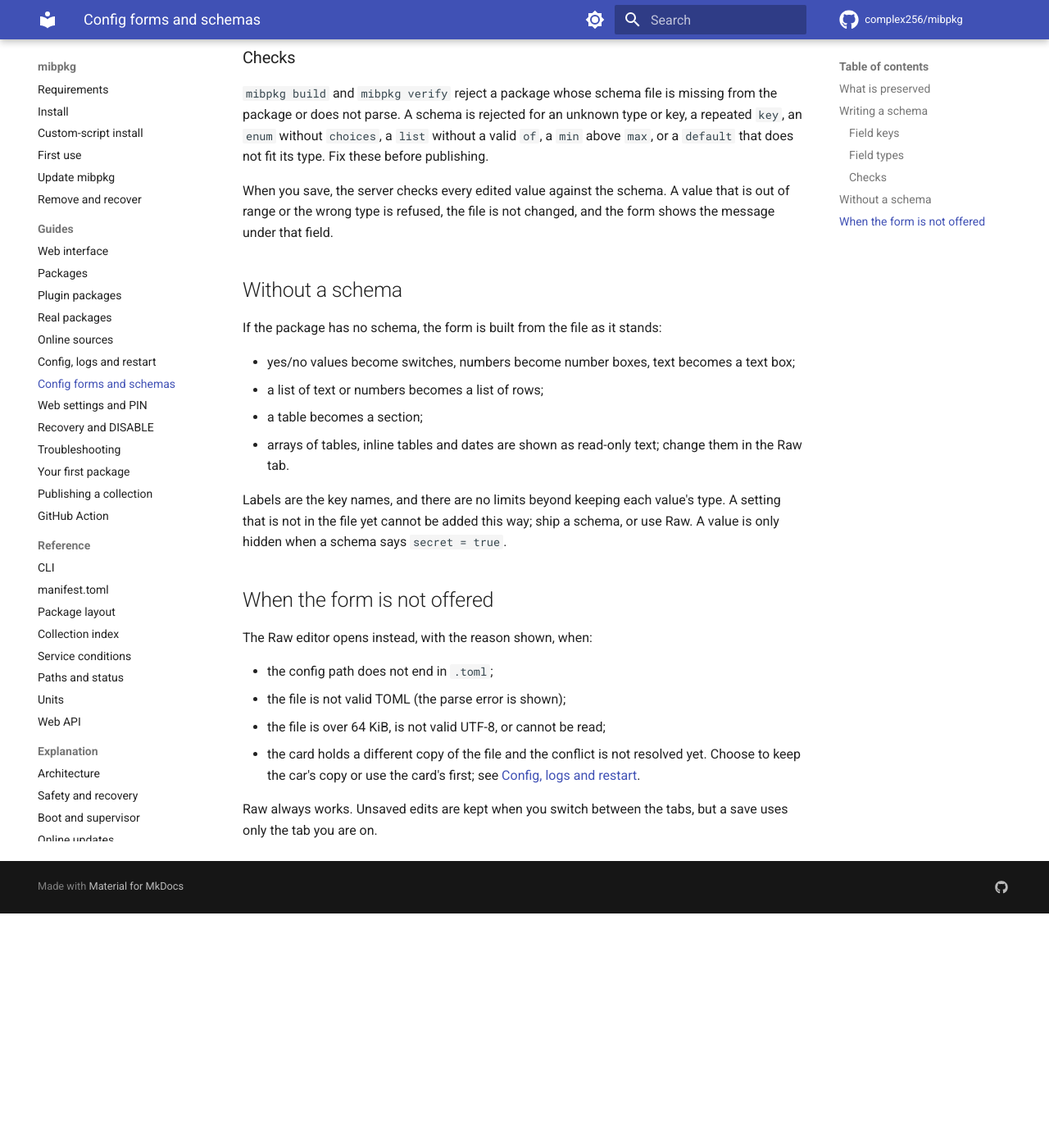
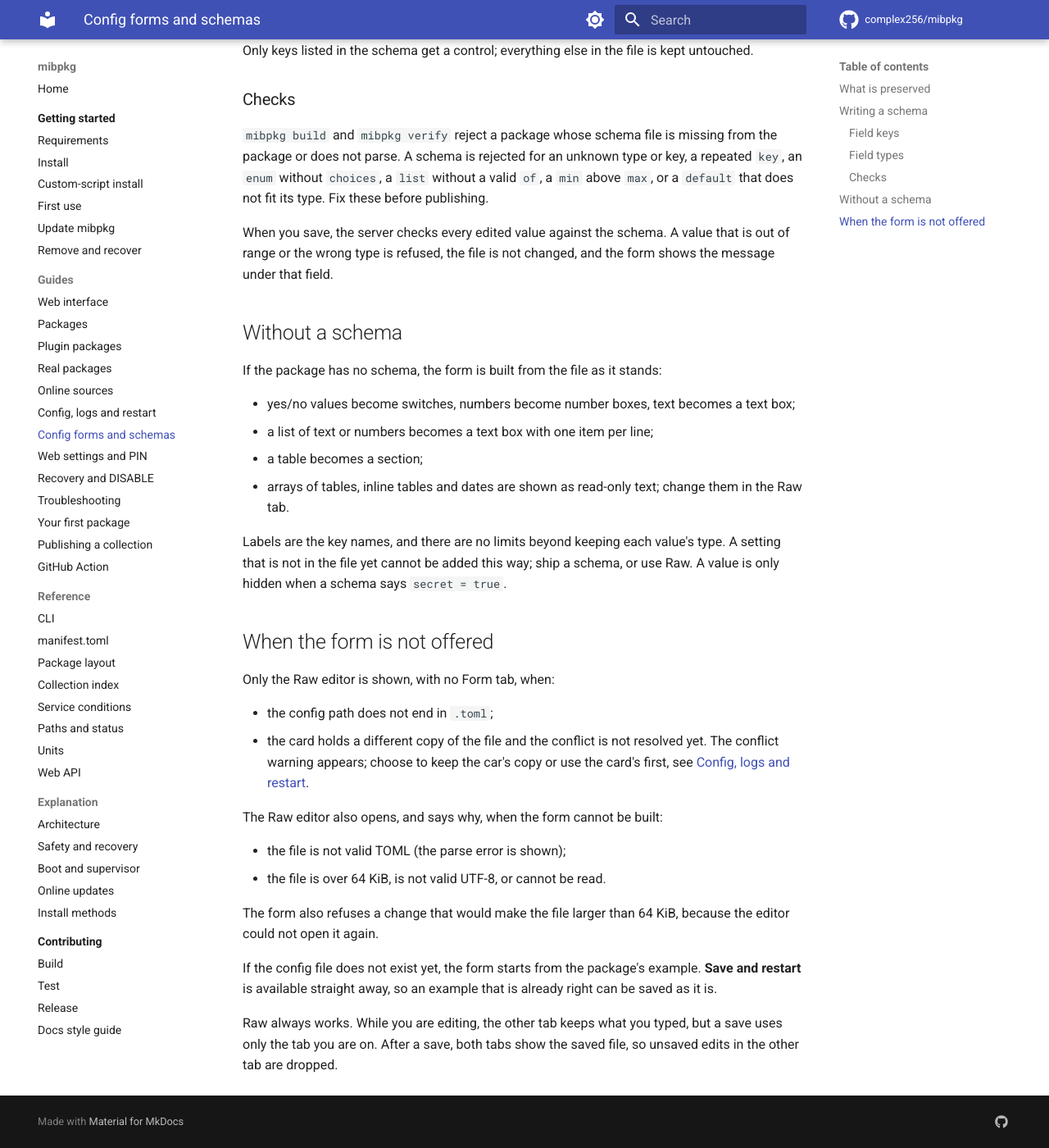
Before and after one commit to complex256/mibpkg, an MkDocs documentation site: the page built from docs/guides/config-schema.md, in a window 1280 px wide and 1400 px high, scrolled down 3061 px. Shown: the whole window at 82% size. Built offline with MkDocs 1.6.1 and Material for MkDocs 9.7.7, drawn with Linux system fonts in a browser that asks for light colours; comment, search, counter and statistics services are not loaded; before the commit the page ends 4175 px from its top, so only the background shows below that; some of the changed text lies outside the part shown.

Commit message:
docs: list controls, form availability, API errors, schema release note
Co-Authored-By: Claude Sonnet 5.5 <noreply@anthropic.com>

````diff
--- a/docs/guides/config-schema.md
+++ b/docs/guides/config-schema.md
@@ -1,8 +1,8 @@
 # Config forms and schemas
 
 For a config file that ends in `.toml`, the web interface shows two tabs: **Form** and **Raw**. Raw is
-the plain text editor. Form shows one control per setting: a switch for yes/no, a number box for
-numbers, a list of choices, and so on. Saving from either tab uses the same **Save and restart**
+the plain text editor. Form shows one control per setting: a switch for yes/no, a text box with a
+numeric keypad for numbers, a drop-down for choices, and so on. Saving from either tab uses the same **Save and restart**
 button.
 
 A package author can ship a **schema** that tells the form what each setting is called, what it is for,
@@ -23,10 +23,10 @@ Add `schema` to the `[[config]]` entry in `manifest.toml`. The config `path` mus
 path = "broker.toml"
 example = "broker.toml.example"
 schema = "broker.schema.toml"
+```
 
-[[file]]
-src = "broker.schema.toml"
-```
+The schema file only has to be in the package folder; `mibpkg build` packs it with the rest. You do not
+need to list it under `[[file]]`.
 
 The schema file ships in the package, next to the example. It is a TOML file with one `[[field]]` table
 per setting:
@@ -109,12 +109,12 @@ section = "Publishing"
 
 | Type | Control | Rules |
 |---|---|---|
-| `string` | Text box | Any text |
-| `int` | Number box | A whole number, within `min` and `max` if set |
-| `float` | Number box | Any number, within `min` and `max` if set |
+| `string` | Text box | Any text. Clearing the box removes the key from the file |
+| `int` | Text box with a numeric keypad | A whole number, within `min` and `max` if set |
+| `float` | Text box with a numeric keypad | Any number, within `min` and `max` if set |
 | `bool` | Switch | `true` or `false` |
-| `enum` | Choice list | One of `choices` |
-| `list` | Rows you can add and remove | A list of `string`, `int` or `float` items, set by `of`; no lists of lists |
+| `enum` | Drop-down | One of `choices` |
+| `list` | Text box, one item per line | A list of `string`, `int` or `float` items, set by `of`; no lists of lists |
 
 Only keys listed in the schema get a control; everything else in
 the file is kept untouched.
@@ -134,7 +134,7 @@ the wrong type is refused, the file is not changed, and the form shows the messa
 If the package has no schema, the form is built from the file as it stands:
 
 - yes/no values become switches, numbers become number boxes, text becomes a text box;
-- a list of text or numbers becomes a list of rows;
+- a list of text or numbers becomes a text box with one item per line;
 - a table becomes a section;
 - arrays of tables, inline tables and dates are shown as read-only text; change them in the Raw tab.
 
@@ -144,13 +144,23 @@ in the file yet cannot be added this way; ship a schema, or use Raw. A value is
 
 ## When the form is not offered
 
-The Raw editor opens instead, with the reason shown, when:
+Only the Raw editor is shown, with no Form tab, when:
 
 - the config path does not end in `.toml`;
+- the card holds a different copy of the file and the conflict is not resolved yet. The conflict
+  warning appears; choose to keep the car's copy or use the card's first, see
+  [Config, logs and restart](config-logs-restart.md).
+
+The Raw editor also opens, and says why, when the form cannot be built:
+
 - the file is not valid TOML (the parse error is shown);
-- the file is over 64 KiB, is not valid UTF-8, or cannot be read;
-- the card holds a different copy of the file and the conflict is not resolved yet. Choose to keep the
-  car's copy or use the card's first; see [Config, logs and restart](config-logs-restart.md).
+- the file is over 64 KiB, is not valid UTF-8, or cannot be read.
 
-Raw always works. Unsaved edits are kept when you switch between the tabs, but a save uses only the tab
-you are on.
+The form also refuses a change that would make the file larger than 64 KiB, because the editor could
+not open it again.
+
+If the config file does not exist yet, the form starts from the package's example. **Save and restart**
+is available straight away, so an example that is already right can be saved as it is.
+
+Raw always works. While you are editing, the other tab keeps what you typed, but a save uses only the tab
+you are on. After a save, both tabs show the saved file, so unsaved edits in the other tab are dropped.
````
Also changed, not shown: CHANGELOG.md (+3 -1 lines), docs/reference/manifest.md (+1 -1 lines), docs/reference/web-api.md (+4 -2 lines), 1 other file.
